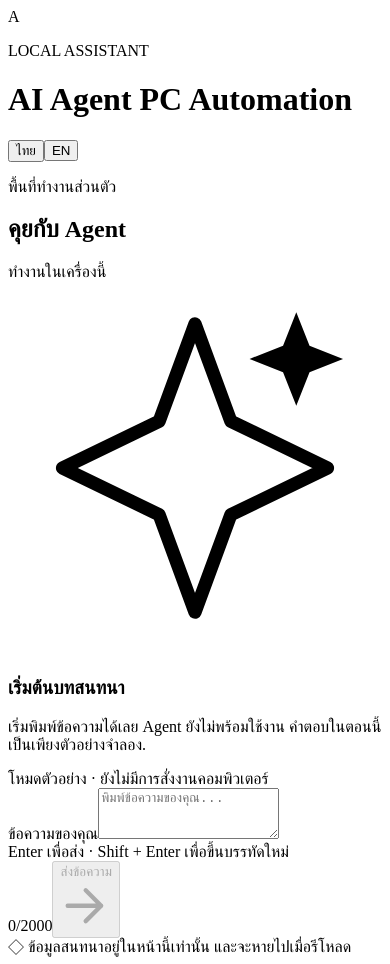
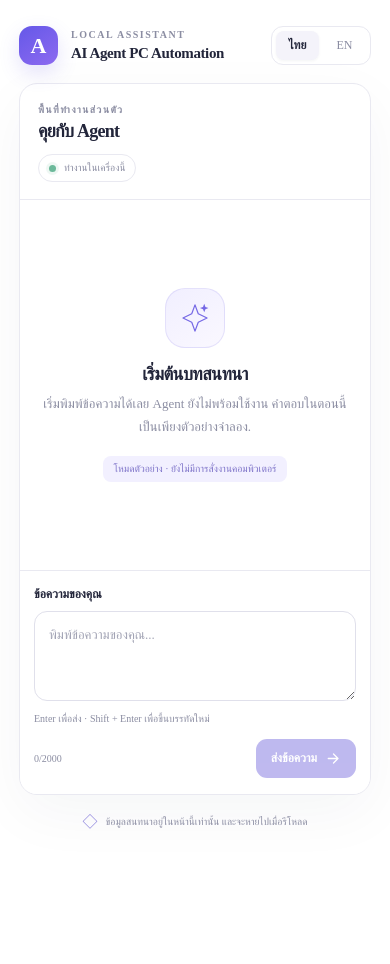
Before and after one commit to keng-lap/ai-agent-pc-automation, an Angular app in the folder src/frontend/: page / in a window 390 px wide. After the commit the page ends 862 px from the top, so only its background shows below. Built offline with nearby package versions, Linux system fonts and the light colour scheme.

Commit message:
style: add responsive chat interface

```diff
--- a/src/frontend/src/app/app.css
+++ b/src/frontend/src/app/app.css
@@ -0,0 +1,85 @@
+:host {
+  display: block;
+  min-height: 100vh;
+  color: var(--ink);
+  --ink: #22253a;
+  --muted: #8b8da2;
+  --line: #e9e9f1;
+  --line-strong: #e0e0eb;
+  --surface: #fff;
+  --surface-raised: #fafafe;
+  --active: #f4f3fa;
+  --error-surface: #fff8f8;
+}
+.page-shell { width: min(100% - 36px, 920px); margin: 0 auto; padding: 32px 0 24px; }
+.topbar, .brand, .language-switch, .chat-heading, .status-pill, .message-row, .pending-row, .composer-footer, .send-controls, .page-footer { display: flex; align-items: center; }
+.topbar, .chat-heading, .composer-footer { justify-content: space-between; }
+.topbar { gap: 18px; margin-bottom: 30px; }
+.brand { gap: 13px; min-width: 0; }
+.brand-mark { display: grid; place-items: center; width: 44px; height: 44px; flex: 0 0 auto; border-radius: 15px; color: #fff; font-size: 22px; font-weight: 750; background: linear-gradient(145deg, #6558e8, #8d6af0); box-shadow: 0 8px 20px #6558e82b; }
+.eyebrow { margin: 0 0 5px; color: var(--muted); font-size: 10px; font-weight: 750; letter-spacing: .15em; }
+h1 { margin: 0; font-size: clamp(15px, 2.5vw, 19px); letter-spacing: -.025em; }
+.language-switch { gap: 4px; padding: 4px; border: 1px solid var(--line); border-radius: 12px; background: var(--surface); }
+.language-switch button { min-width: 43px; padding: 7px 10px; border: 0; border-radius: 8px; color: var(--muted); background: transparent; font: inherit; font-size: 12px; cursor: pointer; }
+.language-switch button.active { color: var(--ink); background: var(--active); box-shadow: 0 1px 3px #1720330d; font-weight: 700; }
+.chat-card { overflow: hidden; border: 1px solid var(--line); border-radius: 24px; background: var(--surface); box-shadow: 0 18px 60px #1a23400b; }
+.chat-heading { gap: 16px; padding: 24px 28px 20px; border-bottom: 1px solid var(--line); }
+.chat-heading h2 { margin: 0; font-size: 20px; letter-spacing: -.04em; }
+.status-pill { gap: 8px; padding: 7px 10px; border: 1px solid var(--line); border-radius: 99px; color: var(--muted); font-size: 11px; white-space: nowrap; }
+.status-dot { width: 7px; height: 7px; border-radius: 50%; background: #6cb99a; box-shadow: 0 0 0 3px #6cb99a1e; }
+.message-log { display: flex; flex-direction: column; gap: 18px; min-height: 360px; max-height: min(55vh, 560px); overflow-y: auto; padding: 26px 28px; scroll-behavior: smooth; }
+.empty-state { display: flex; flex-direction: column; align-items: center; justify-content: center; flex: 1; min-height: 300px; text-align: center; }
+.empty-icon { display: grid; place-items: center; width: 58px; height: 58px; margin-bottom: 16px; border: 1px solid #8478e52b; border-radius: 20px; color: #7568e5; background: linear-gradient(145deg, #f1efff, #faf8ff); }
+.empty-icon svg { width: 34px; height: 34px; }
+.empty-state h3 { margin: 0 0 8px; font-size: 18px; letter-spacing: -.03em; }
+.empty-state p { max-width: 420px; margin: 0; color: var(--muted); font-size: 13px; line-height: 1.7; }
+.mock-note { margin-top: 18px; padding: 7px 11px; border-radius: 8px; color: #7d72c8; background: #f2f0ff; font-size: 10px; }
+.message-row { align-items: flex-end; gap: 10px; }
+.message-row--user { justify-content: flex-end; }
+.message-avatar, .user-avatar { display: grid; place-items: center; width: 30px; height: 30px; flex: 0 0 auto; border-radius: 10px; color: #fff; background: #7568e5; font-size: 12px; font-weight: 750; }
+.message-avatar--error { background: #c35e62; }
+.user-avatar { color: #6558c8; background: #eeebff; font-size: 10px; }
+.message-bubble { max-width: min(80%, 590px); padding: 12px 15px; border: 1px solid var(--line); border-radius: 15px 15px 15px 5px; background: var(--surface-raised); }
+.message-row--user .message-bubble { border-color: #6f62db; border-radius: 15px 15px 5px 15px; color: #fff; background: #7165dc; }
+.message-row--error .message-bubble { border-color: #f0d1d1; background: var(--error-surface); }
+.message-label { display: block; margin-bottom: 5px; color: var(--muted); font-size: 10px; font-weight: 750; }
+.message-row--user .message-label { color: #e5e2ff; }
+.message-row--error .message-label { color: #b9565c; }
+.message-bubble p { margin: 0; font-size: 13px; line-height: 1.65; overflow-wrap: anywhere; white-space: pre-wrap; }
+.pending-row { gap: 10px; align-self: flex-start; color: var(--muted); font-size: 12px; }
+.typing-indicator { display: flex; gap: 3px; padding: 10px 12px; border-radius: 12px; background: var(--active); }
+.typing-indicator i { width: 4px; height: 4px; border-radius: 50%; background: var(--muted); }
+.composer { padding: 18px 22px 20px; border-top: 1px solid var(--line); background: var(--surface); }
+.composer label { display: block; margin: 0 0 9px; font-size: 12px; font-weight: 700; }
+.composer textarea { display: block; box-sizing: border-box; width: 100%; min-height: 76px; resize: vertical; padding: 13px 14px; border: 1px solid var(--line-strong); border-radius: 13px; outline: none; color: var(--ink); background: var(--surface); font: inherit; font-size: 13px; line-height: 1.6; transition: border-color .15s, box-shadow .15s; }
+.composer textarea:focus { border-color: #8b80e8; box-shadow: 0 0 0 3px #8275e51c; }
+.composer textarea::placeholder { color: var(--muted); opacity: .8; }
+.composer-footer { gap: 14px; margin-top: 12px; }
+.composer-hint, .character-count { color: var(--muted); font-size: 10px; }
+.send-controls { gap: 13px; }
+.send-button { display: inline-flex; align-items: center; justify-content: center; gap: 9px; min-height: 39px; padding: 0 15px; border: 0; border-radius: 11px; color: #fff; background: #7165dc; font: inherit; font-size: 12px; font-weight: 700; cursor: pointer; transition: background .15s, transform .15s; }
+.send-button svg { width: 15px; height: 15px; }
+.send-button:not(:disabled):hover { background: #5f53c8; transform: translateY(-1px); }
+.send-button:disabled { cursor: not-allowed; opacity: .45; }
+.page-footer { justify-content: center; gap: 8px; margin-top: 18px; color: var(--muted); font-size: 10px; text-align: center; }
+.footer-lock { color: #7b70d7; font-size: 15px; }
+@media (prefers-color-scheme: dark) {
+  :host { --ink: #f0effa; --muted: #aaa9bf; --line: #333347; --line-strong: #46465d; --surface: #202033; --surface-raised: #27273c; --active: #303047; --error-surface: #38262d; }
+  .empty-icon, .mock-note, .user-avatar { color: #d1caff; background: #36304f; }
+  .message-row--error .message-bubble { border-color: #59383f; }
+  .message-row--error .message-label { color: #eea2a7; }
+}
+@media (max-width: 600px) {
+  .page-shell { width: min(100% - 22px, 920px); padding-top: 18px; }
+  .topbar { margin-bottom: 18px; }
+  .brand-mark { width: 39px; height: 39px; border-radius: 13px; }
+  .chat-card { border-radius: 18px; }
+  .chat-heading { align-items: flex-start; flex-direction: column; padding: 20px 18px 17px; gap: 12px; }
+  .chat-heading h2 { font-size: 18px; }
+  .message-log { min-height: 330px; padding: 20px 14px; }
+  .composer { padding: 16px 14px; }
+  .composer-footer { align-items: flex-start; flex-direction: column; }
+  .send-controls { justify-content: space-between; width: 100%; }
+  .message-bubble { max-width: 82%; }
+  .status-pill { font-size: 10px; }
+}
```
